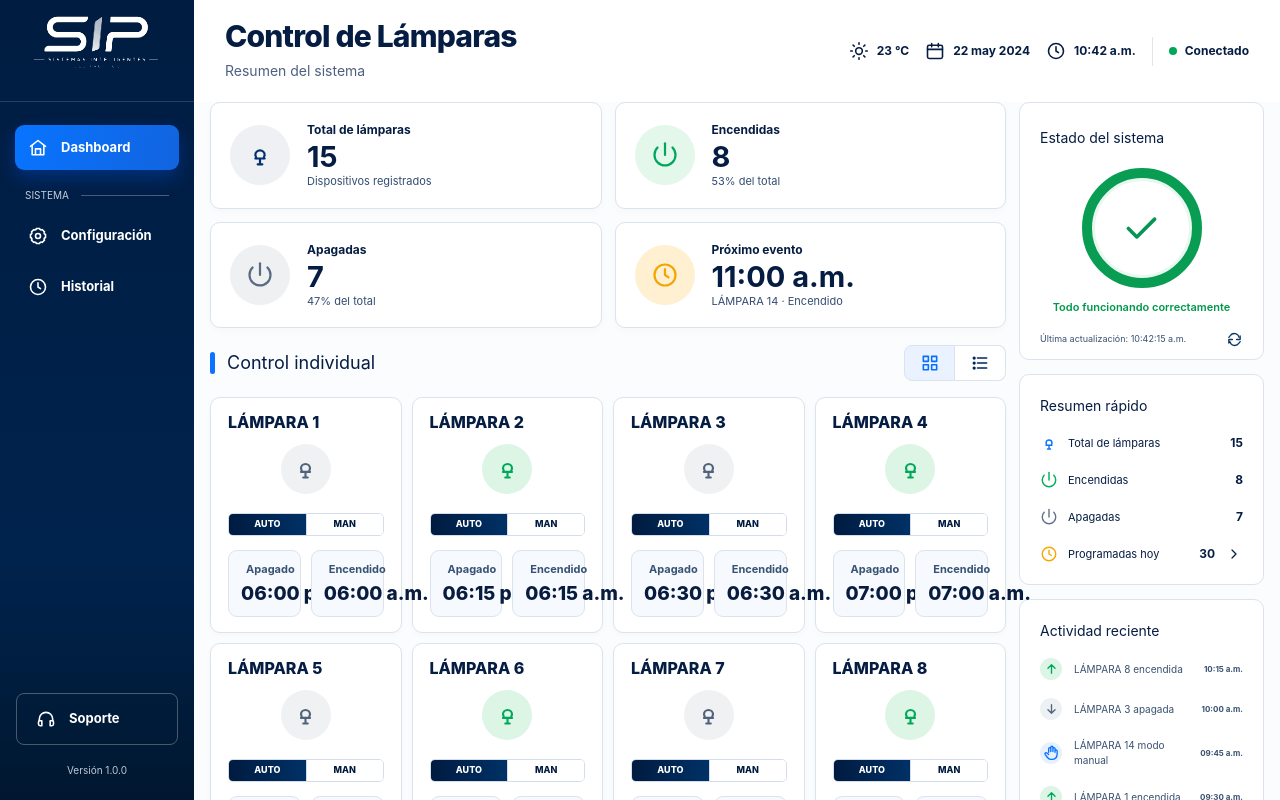
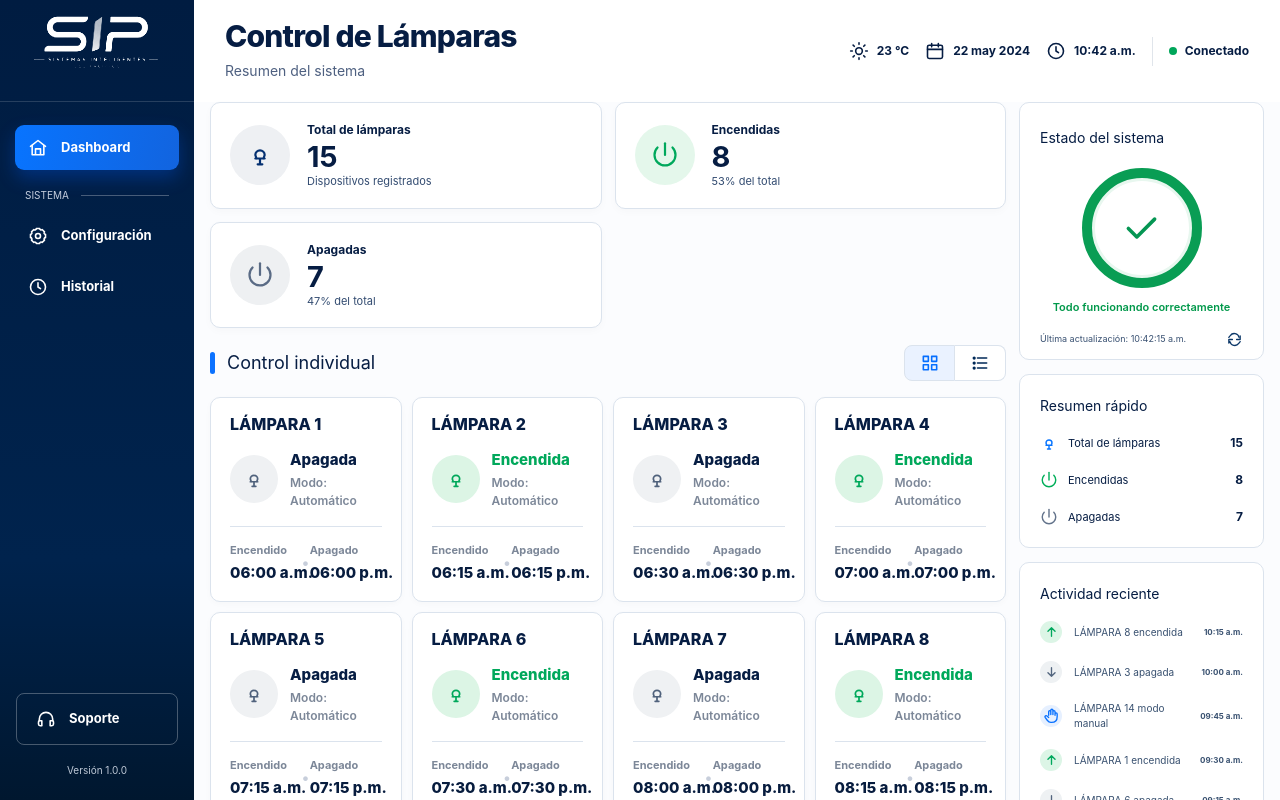
Before and after one commit to RubenTAM/Luces, a Next.js app: page / in a window 1280 px wide. Shown: the top 800 px of the page. Built offline with nearby package versions, Linux system fonts and the light colour scheme.

Commit message:
Match lamp card design to new mockup

```diff
--- a/app/LampDashboard.tsx
+++ b/app/LampDashboard.tsx
@@ -91,7 +91,6 @@ export function LampDashboard() {
             <Metric icon="lamp" tone="navy" label="Total de lámparas" value="15" detail="Dispositivos registrados"/>
             <Metric icon="power" tone="green" label="Encendidas" value="8" detail="53% del total"/>
             <Metric icon="power" tone="gray" label="Apagadas" value="7" detail="47% del total"/>
-            <Metric icon="clock" tone="amber" label="Próximo evento" value="11:00 a.m." detail="LÁMPARA 14 · Encendido"/>
           </div>
 
           <div className="controls-heading">
@@ -102,16 +101,25 @@ export function LampDashboard() {
           <section className="lamp-board" aria-label="Control de lámparas">
             {lamps.map((lamp) => <article className="sip-card" key={lamp.id}>
               <div className="card-head"><h3>LÁMPARA {lamp.id}</h3></div>
-              <button className={`lamp-state ${lamp.isOn ? "on" : ""}`} onClick={() => updateLamp(lamp.id, (item) => ({ ...item, isOn: !item.isOn }))} type="button" aria-label={`${lamp.isOn ? "Apagar" : "Encender"} lámpara ${lamp.id}`}><Icon name="lamp" size={27}/></button>
-              <div className="mode-toggle" role="group" aria-label={`Modo de lámpara ${lamp.id}`}><button className={lamp.mode === "AUTO" ? "active" : ""} onClick={() => updateLamp(lamp.id, item => ({ ...item, mode: "AUTO" }))} type="button">AUTO</button><button className={lamp.mode === "MAN" ? "active" : ""} onClick={() => updateLamp(lamp.id, item => ({ ...item, mode: "MAN" }))} type="button">MAN</button></div>
-              <div className="schedule-box"><label><span><i className="off-dot"/>Apagado</span><input aria-label={`Hora de apagado de lámpara ${lamp.id}`} type="time" value={lamp.offTime} onChange={(event) => updateLamp(lamp.id, item => ({ ...item, offTime: event.target.value }))}/><b>{formatTime(lamp.offTime)}</b></label><label><span><i/>Encendido</span><input aria-label={`Hora de encendido de lámpara ${lamp.id}`} type="time" value={lamp.onTime} onChange={(event) => updateLamp(lamp.id, item => ({ ...item, onTime: event.target.value }))}/><b>{formatTime(lamp.onTime)}</b></label></div>
+              <button className={`lamp-status ${lamp.isOn ? "on" : ""}`} onClick={() => updateLamp(lamp.id, (item) => ({ ...item, isOn: !item.isOn }))} type="button" aria-label={`${lamp.isOn ? "Apagar" : "Encender"} lámpara ${lamp.id}`}>
+                <span className="status-icon"><Icon name="lamp" size={22}/></span>
+                <span className="status-text">
+                  <b>{lamp.isOn ? "Encendida" : "Apagada"}</b>
+                  <small onClick={(event) => { event.stopPropagation(); updateLamp(lamp.id, item => ({ ...item, mode: item.mode === "AUTO" ? "MAN" : "AUTO" })); }} role="button" aria-label={`Cambiar modo de lámpara ${lamp.id}`}>Modo: {lamp.mode === "AUTO" ? "Automático" : "Manual"}</small>
+                </span>
+              </button>
+              <div className="schedule-row">
+                <label className="schedule-col"><span className="label">Encendido</span><span className="value">{formatTime(lamp.onTime)}</span><input aria-label={`Hora de encendido de lámpara ${lamp.id}`} type="time" value={lamp.onTime} onChange={(event) => updateLamp(lamp.id, item => ({ ...item, onTime: event.target.value }))}/></label>
+                <span className="schedule-dot">•</span>
+                <label className="schedule-col"><span className="label">Apagado</span><span className="value">{formatTime(lamp.offTime)}</span><input aria-label={`Hora de apagado de lámpara ${lamp.id}`} type="time" value={lamp.offTime} onChange={(event) => updateLamp(lamp.id, item => ({ ...item, offTime: event.target.value }))}/></label>
+              </div>
             </article>)}
           </section>
         </section>
 
         <aside className="right-rail">
           <section className="status-card"><h2>Estado del sistema</h2><div className="status-ring"><Icon name="check" size={45}/></div><strong>Todo funcionando correctamente</strong><div className="updated"><span>Última actualización: 10:42:15 a.m.</span><button type="button" aria-label="Actualizar"><Icon name="refresh" size={17}/></button></div></section>
-          <section className="rail-card quick"><h2>Resumen rápido</h2><ul><li><span className="blue"><Icon name="lamp"/>Total de lámparas</span><b>15</b></li><li><span className="green-text"><Icon name="power"/>Encendidas</span><b>8</b></li><li><span className="gray-text"><Icon name="power"/>Apagadas</span><b>7</b></li><li><span className="amber-text"><Icon name="clock"/>Programadas hoy</span><b>30 <Icon name="chevron" size={16}/></b></li></ul></section>
+          <section className="rail-card quick"><h2>Resumen rápido</h2><ul><li><span className="blue"><Icon name="lamp"/>Total de lámparas</span><b>15</b></li><li><span className="green-text"><Icon name="power"/>Encendidas</span><b>8</b></li><li><span className="gray-text"><Icon name="power"/>Apagadas</span><b>7</b></li></ul></section>
           <section className="rail-card activity"><h2>Actividad reciente</h2><ul><li><i className="up"><Icon name="arrowUp"/></i><span>LÁMPARA 8 encendida</span><time>10:15 a.m.</time></li><li><i><Icon name="arrowDown"/></i><span>LÁMPARA 3 apagada</span><time>10:00 a.m.</time></li><li><i className="hand"><Icon name="hand"/></i><span>LÁMPARA 14 modo manual</span><time>09:45 a.m.</time></li><li><i className="up"><Icon name="arrowUp"/></i><span>LÁMPARA 1 encendida</span><time>09:30 a.m.</time></li><li><i><Icon name="arrowDown"/></i><span>LÁMPARA 6 apagada</span><time>09:15 a.m.</time></li></ul><a href="#historial">Ver historial completo <Icon name="chevron" size={16}/></a></section>
         </aside>
       </div>
--- a/app/globals.css
+++ b/app/globals.css
@@ -29,7 +29,7 @@ button { cursor:pointer; }
 .connected-dot { width:8px; height:8px; border-radius:50%; background:var(--green); }
 .dashboard-content { display:grid; grid-template-columns:minmax(0,1fr) 268px; gap:13px; padding:0 24px 18px 25px; }
 .workspace { min-width:0; }
-.metrics { display:grid; grid-template-columns:repeat(3,minmax(0,1fr)) 1.13fr; gap:13px; }
+.metrics { display:grid; grid-template-columns:repeat(3,1fr); gap:13px; }
 .metric-card { display:flex; align-items:center; min-height:126px; padding:18px 19px; border:1px solid var(--line); border-radius:10px; background:#fff; box-shadow:0 3px 9px rgba(5,27,60,.025); }
 .metric-icon { display:grid; width:60px; height:60px; flex:0 0 60px; margin-right:17px; place-items:center; border-radius:50%; }
 .metric-icon.navy { color:#043071; background:#eef0f3; }.metric-icon.green { color:#00a85c; background:#e4f7eb; }.metric-icon.gray { color:#5a6b85; background:#eef0f2; }.metric-icon.amber { color:#f5a500; background:#fff0d2; }
@@ -38,14 +38,25 @@ button { cursor:pointer; }
 .controls-heading h2 { display:flex; align-items:center; gap:12px; margin:0; font-size:18px; }.controls-heading h2>span { width:5px; height:22px; border-radius:5px; background:#0c72ff; }
 .view-controls { display:flex; align-items:center; height:36px; }.view-controls button { display:grid; width:51px; height:36px; place-items:center; border:1px solid var(--line); color:#002957; background:#fff; }.view-controls button:first-of-type { border-radius:8px 0 0 8px; }.view-controls button:last-child { border-left:0; border-radius:0 8px 8px 0; }.view-controls button.selected { color:#066fff; background:#eaf2ff; }
 .lamp-board { display:grid; grid-template-columns:repeat(5,minmax(150px,1fr)); gap:10px; }
-.sip-card { display:flex; min-width:0; height:auto; min-height:236px; flex-direction:column; padding:16px 17px 15px; border:1px solid var(--line); border-radius:10px; background:#fff; box-shadow:0 2px 7px rgba(5,27,60,.025); }
-.card-head h3 { margin:0; font-size:16px; font-weight:800; line-height:1.1; color:var(--ink); }
-.lamp-state { display:grid; width:50px; height:50px; margin:12px auto 17px; padding:0; place-items:center; border:0; border-radius:50%; color:#50627c; background:#eff1f3; }.lamp-state.on { color:#00a85b; background:#dcf5e5; }
-.mode-toggle { display:grid; grid-template-columns:1fr 1fr; height:23px; margin-top:auto; border:1px solid #d4deea; border-radius:5px; overflow:hidden; }.mode-toggle button { border:0; color:#001b40; background:#fff; font-size:9px; font-weight:800; }.mode-toggle button+button { border-left:1px solid #d4deea; }.mode-toggle button.active { color:#fff; background:linear-gradient(90deg,#001b40,#003166); }
-.schedule-box { display:grid; grid-template-columns:1fr 1fr; gap:10px; margin-top:14px; }.schedule-box label { position:relative; display:flex; min-width:0; flex-direction:column; gap:5px; padding:10px 12px 11px; border:1px solid var(--line); border-radius:9px; background:#f6f9fd; transition:border-color .15s,background .15s; }.schedule-box label:hover { border-color:#8fb4ea; background:#eef4ff; }.schedule-box label>span { display:flex; align-items:center; color:#385274; font-size:11px; font-weight:650; }.schedule-box i { display:inline-block; width:6px; height:6px; margin-right:5px; border-radius:50%; background:#0874ff; }.schedule-box i.off-dot { background:#aeb7c2; }.schedule-box b { margin-top:1px; color:#071c3e; font-size:19px; font-weight:800; line-height:1.15; white-space:nowrap; }.schedule-box input { position:absolute; inset:0; width:100%; height:100%; opacity:0; cursor:pointer; }
+.sip-card { display:flex; min-width:0; height:auto; min-height:190px; flex-direction:column; padding:18px 19px 17px; border:1px solid var(--line); border-radius:10px; background:#fff; box-shadow:0 2px 7px rgba(5,27,60,.025); }
+.card-head h3 { margin:0 0 15px; font-size:16px; font-weight:800; line-height:1.1; color:var(--ink); }
+.lamp-status { display:flex; align-items:center; gap:12px; width:100%; padding:0; border:0; background:transparent; text-align:left; }
+.status-icon { display:grid; width:48px; height:48px; flex:0 0 48px; place-items:center; border-radius:50%; color:#50627c; background:#eff1f3; }
+.lamp-status.on .status-icon { color:#00a85b; background:#dcf5e5; }
+.status-text { display:flex; min-width:0; flex-direction:column; gap:3px; }
+.status-text b { font-size:15px; font-weight:800; color:var(--ink); }
+.lamp-status.on .status-text b { color:#00a85b; }
+.status-text small { color:#7c8798; font-size:12px; font-weight:600; }
+.status-text small:hover { color:#385274; text-decoration:underline; }
+.schedule-row { display:flex; align-items:center; justify-content:space-between; margin-top:16px; padding-top:15px; border-top:1px solid var(--line); }
+.schedule-col { position:relative; display:flex; min-width:0; flex-direction:column; gap:3px; cursor:pointer; }
+.schedule-col .label { color:#7c8798; font-size:11px; font-weight:650; }
+.schedule-col .value { color:#071c3e; font-size:15px; font-weight:800; white-space:nowrap; }
+.schedule-col input { position:absolute; inset:0; width:100%; height:100%; opacity:0; cursor:pointer; }
+.schedule-dot { color:#c7cedb; font-size:15px; }
 .right-rail { display:grid; align-content:start; gap:14px; }.right-rail section { border:1px solid var(--line); border-radius:10px; background:#fff; }.right-rail h2 { margin:0; font-size:14px; }
 .status-card { height:258px; padding:24px 20px 17px; }.status-ring { display:grid; width:120px; height:120px; margin:20px auto 11px; place-items:center; border:10px solid #099d54; border-radius:50%; color:#059653; box-shadow:inset 0 0 0 3px #e8f7ef; }.status-card>strong { display:block; color:#00984a; font-size:11px; font-weight:600; text-align:center; }.updated { display:flex; align-items:center; justify-content:space-between; margin-top:15px; color:#385071; font-size:9px; }.updated button { display:grid; padding:0; place-items:center; border:0; color:#0b3768; background:transparent; }
-.rail-card { padding:20px; }.rail-card ul { margin:17px 0 0; padding:0; list-style:none; }.quick { height:211px; }.quick ul { display:grid; gap:17px; }.quick li { display:flex; align-items:center; justify-content:space-between; font-size:11px; }.quick li span,.quick li b { display:flex; align-items:center; gap:10px; }.quick li svg { width:18px; }.quick li b { font-size:12px; }.blue svg { color:#0875ff; }.green-text svg { color:#00ae59; }.gray-text svg { color:#63738b; }.amber-text svg { color:#f6a800; }
+.rail-card { padding:20px; }.rail-card ul { margin:17px 0 0; padding:0; list-style:none; }.quick { height:auto; }.quick ul { display:grid; gap:17px; }.quick li { display:flex; align-items:center; justify-content:space-between; font-size:11px; }.quick li span,.quick li b { display:flex; align-items:center; gap:10px; }.quick li svg { width:18px; }.quick li b { font-size:12px; }.blue svg { color:#0875ff; }.green-text svg { color:#00ae59; }.gray-text svg { color:#63738b; }.amber-text svg { color:#f6a800; }
 .activity { min-height:309px; }.activity ul { display:grid; gap:18px; }.activity li { display:grid; grid-template-columns:25px minmax(0,1fr) auto; align-items:center; gap:9px; color:#395170; font-size:10px; }.activity li>i { display:grid; width:22px; height:22px; place-items:center; border-radius:50%; color:#52657e; background:#eef1f3; }.activity li>i svg { width:17px; }.activity li>i.up { color:#00a85d; background:#dcf5e6; }.activity li>i.hand { color:#0871ff; background:#e6f0ff; }.activity time { font-size:8px; font-weight:700; white-space:nowrap; }.activity a { display:flex; align-items:center; justify-content:space-between; margin-top:23px; color:#006cf8; font-size:11px; font-weight:650; text-decoration:none; }
 
 @media (max-width:1350px) { .dashboard-content { grid-template-columns:minmax(0,1fr) 245px; padding-inline:16px; }.lamp-board { grid-template-columns:repeat(4,minmax(150px,1fr)); }.metrics { grid-template-columns:repeat(2,1fr); }.metric-card { min-height:100px; }.header-facts { gap:16px; } }
```
